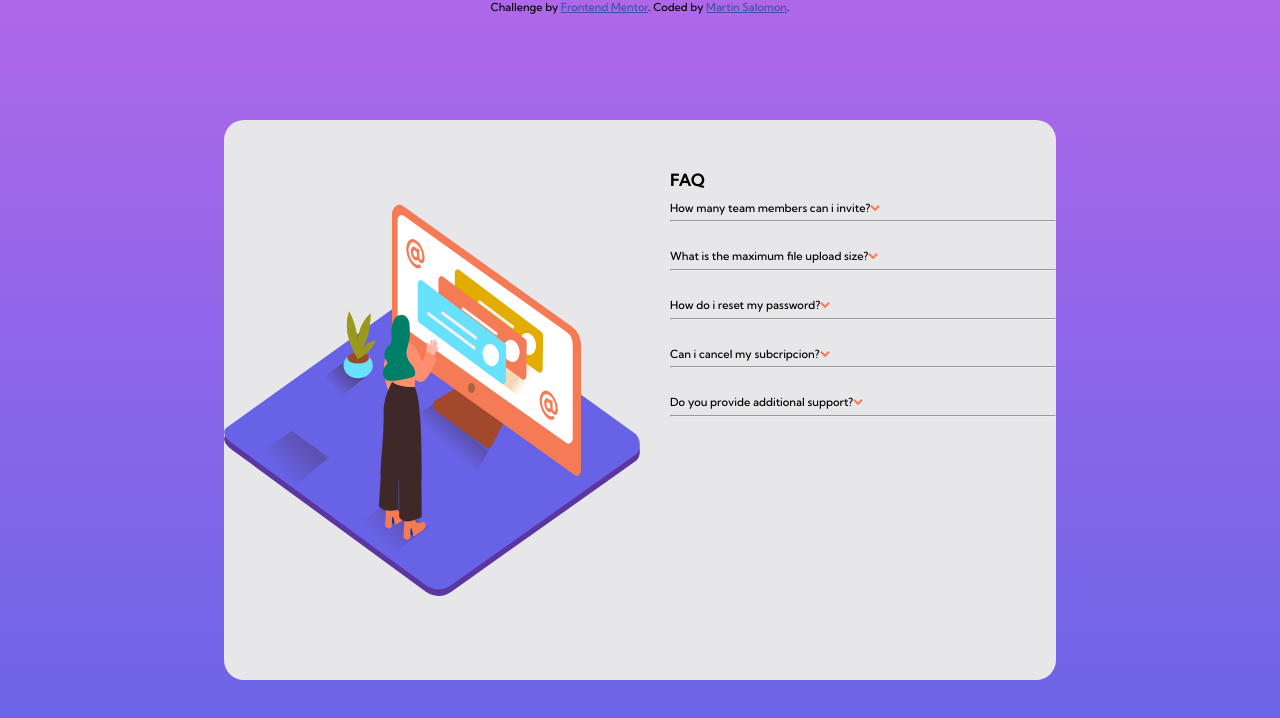
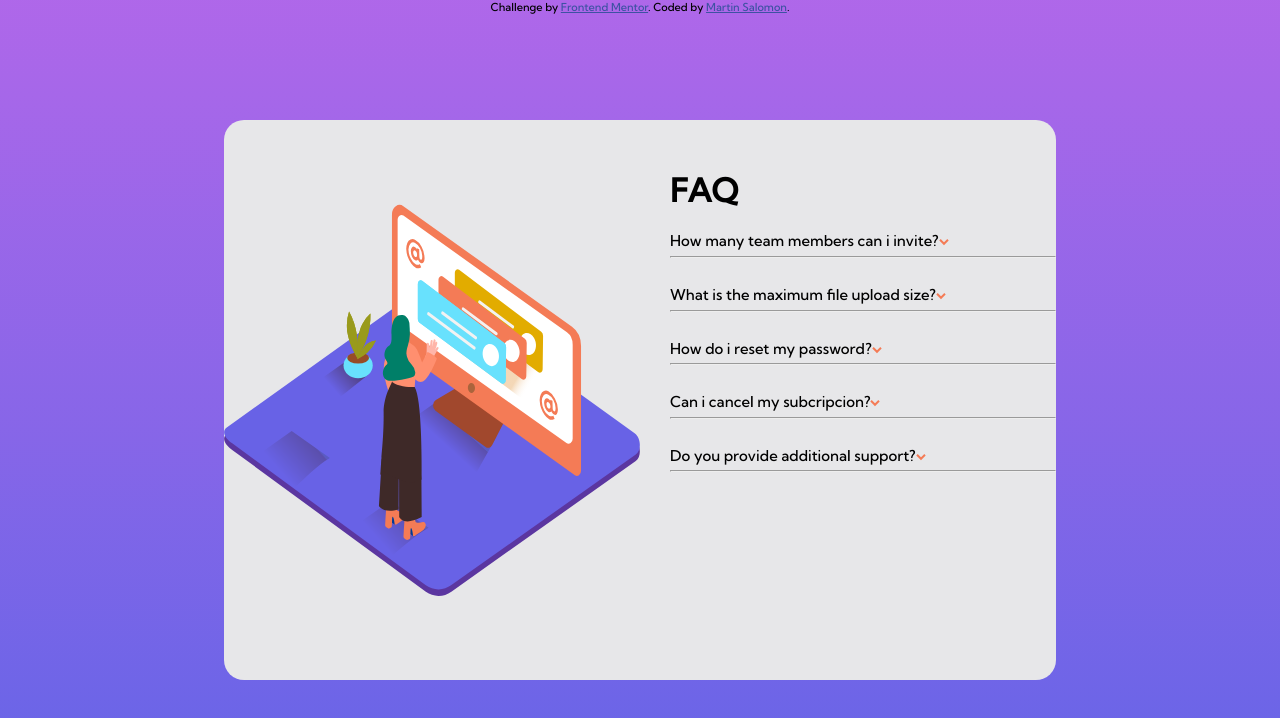
Before and after one commit to MatinSalomon/faq-accordion-card, a plain HTML site: page index.html in a window 1280 px wide. Drawn offline with Linux system fonts and the light colour scheme.

Commit message:
terminado 2

```diff
--- a/style.css
+++ b/style.css
@@ -57,7 +57,7 @@ main{
 }
 
 #container .faq h1{
-    font-size: 100%;
+    font-size: 30pxs;
     margin-top: 50px;
     margin-left: 30px;
 }
@@ -73,7 +73,7 @@ main{
     text-decoration: none ;
 }
 #container .faq ul .faqs li{
-
+ font-size: 15px;
  color: black;
 }
 hr{
```
